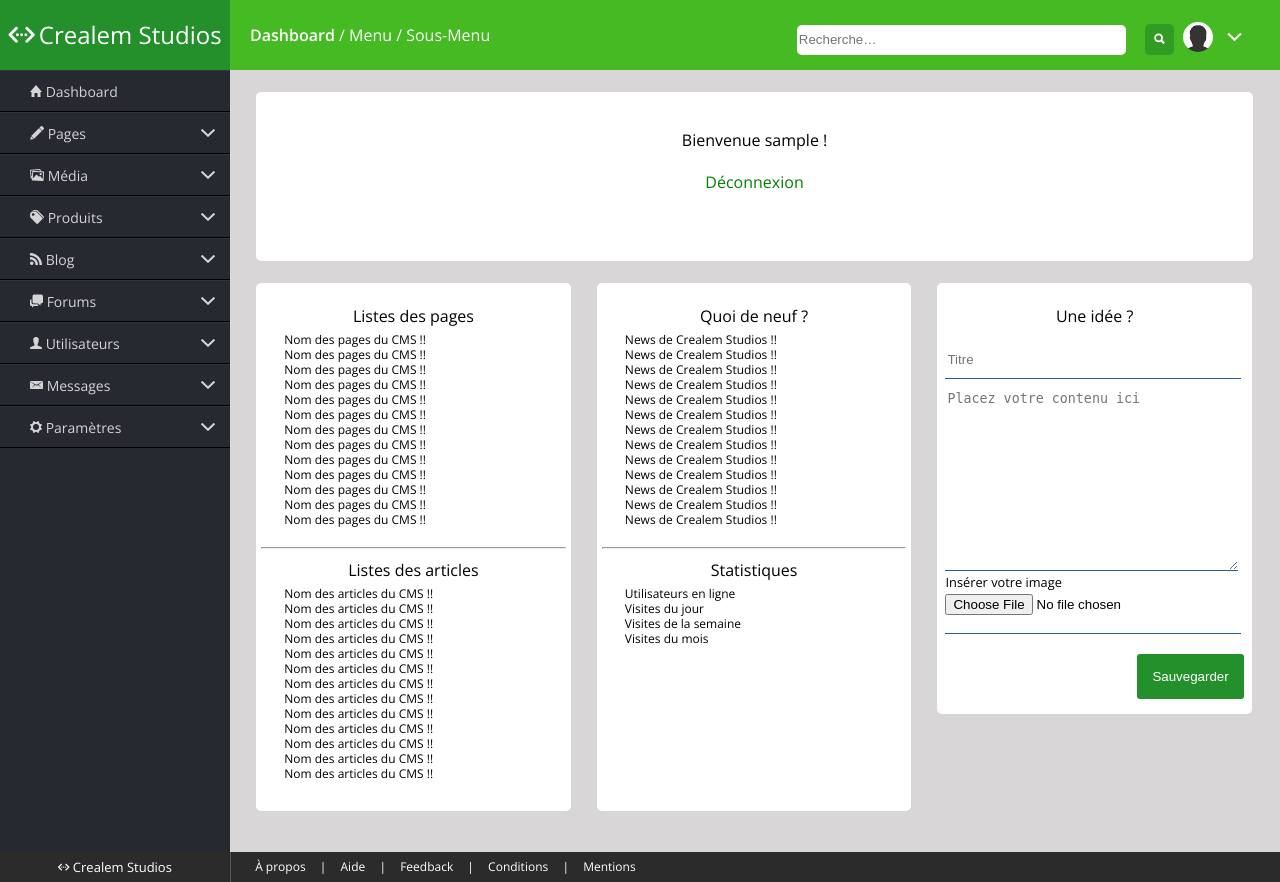
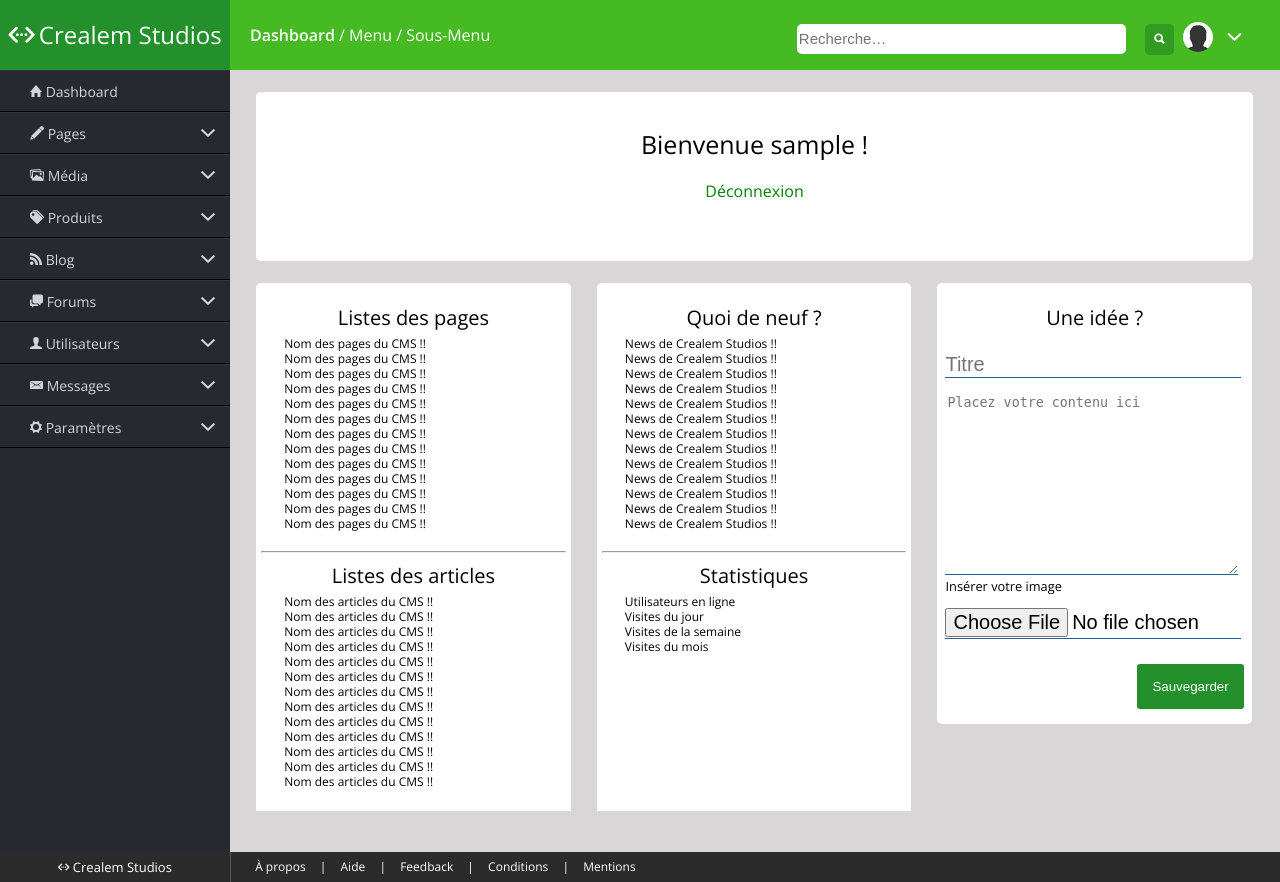
Before and after one commit to ALEMQuentin/CrealemStudios, a PHP site: page /dashboard.php in a window 1280 px wide. Run offline with PHP 8.4, Linux system fonts and the light colour scheme; the visitor is signed in with stand-in values (Sample User, id 1); some libraries are stand-ins or nearby versions; some web fonts are replaced.

Commit message:
version 0.2.7

```diff
--- a/inc/content_accueil.php
+++ b/inc/content_accueil.php
@@ -2,7 +2,7 @@
 		<article class="article welcome"><h2>Bienvenue <?php echo htmlentities(trim($_SESSION['login'])); ?> !</h2><br />
 <a href="inc/deconnexion.php">Déconnexion</a></article>
 				<article class="article" id="un">
-			<h2>Listes des pages</h2>
+			<h3>Listes des pages</h3>
 			<ul>
 				<li>Nom des pages du CMS !!</li>
 				<li>Nom des pages du CMS !!</li>
@@ -19,7 +19,7 @@
 				<li>Nom des pages du CMS !!</li>
 			</ul>
 			<hr/>
-			<h2>Listes des articles</h2>
+			<h3>Listes des articles</h3>
 			<ul>
 				<li>Nom des articles du CMS !!</li>
 				<li>Nom des articles du CMS !!</li>
@@ -37,7 +37,7 @@
 			</ul>
 		</article>
 		<article class="article" id="trois">
-			<h2>Quoi de neuf ?</h2>
+			<h3>Quoi de neuf ?</h3>
 			<ul>
 				<li>News de Crealem Studios !!</li>
 				<li>News de Crealem Studios !!</li>
@@ -54,7 +54,7 @@
 				<li>News de Crealem Studios !!</li>
 			</ul>
 			<hr/>
-			<h2>Statistiques</h2>
+			<h3>Statistiques</h3>
 			<ul>
 				<li>Utilisateurs en ligne</li>
 				<li>Visites du jour</li>
@@ -63,7 +63,7 @@
 			</ul>
 		</article>
 		<article class="article" id="quatre">
-			<h2>Une idée ?</h2>
+			<h3>Une idée ?</h3>
 			<form action="inc/brouillon.php" method="post">
 				<input type="text" placeholder="Titre" class="input">
 				<textarea placeholder="Placez votre contenu ici"></textarea>
--- a/inc/content_company.php
+++ b/inc/content_company.php
@@ -7,12 +7,12 @@
 		<input type="text" name="siret" placeholder="N°Siret" class="input">
     	<textarea name="description" placeholder="Une Courte description"></textarea>
 		<hr>
-		<h2>Référencement</h2>
+		<h3>Référencement</h3>
 		<input type="text" name="motcles" placeholder="Mots clés" class="input">
 		</form>
 	</article>
 	<article class="article small">
-		<h2>Publier</h2>
+		<h3>Publier</h3>
 		<form action="inc/registred.php" methode="GET">
 		<button class="btn" type="submit">Publier</button>
 		</form>
--- a/inc/content_edit.php
+++ b/inc/content_edit.php
@@ -5,13 +5,13 @@
 		<input type="text" name="title" placeholder="Titre" class="input">
     	<textarea id="editor" name="content" placeholder="Écrivez votre article ici"></textarea>
 		<hr>
-		<h2>Référencement</h2>
+		<h3>Référencement</h3>
 		<input type="text" name="motcles" placeholder="Mots clés" class="input">
 		<textarea name="description" placeholder="Description"></textarea>
 		</form>
 	</article>
 	<article class="article small">
-		<h2>Publier</h2>
+		<h3>Publier</h3>
 		<form action="inc/brouillon.php" methode="GET">
 		<button class="btn grey" type="submit" style="float:none">Enregistrer en tant que brouillon</button>
 		</form>
@@ -21,7 +21,7 @@
 		</form>
 	</article>
 	<article class="article small" style="margin-top:22px;">
-		<h2>Catégories</h2>
+		<h3>Catégories</h3>
 		<div class="tabs-panel">
 		<input type="checkbox" class="category" id="category1"><label for="category1" class="category">Catégorie 1</label>
 		</div>
--- a/inc/header.php
+++ b/inc/header.php
@@ -32,7 +32,7 @@
 				<i class="ion-chevron-down" id='ico-account'></i>
 			</div>
 			<div class="topmenu hide" id="topbar-menu">
-				<a href="info.php"><i class="ion-person"></i> Mes informations</a>
+				<a href="info.php"><i class="ion-person"></i> Mes Coordonnées</a>
 				<a href="company.php"><i class="ion-briefcase"></i> Mon entreprise</a>
 				<a href="inc/deconnexion.php"><i class="ion-power"></i> Se deconnecter</a>
 			</div>
--- a/index.php
+++ b/index.php
@@ -102,7 +102,7 @@ if (isset($_POST['inscription']) && $_POST['inscription'] == 'Inscription') {
 	}
 }
 ?>
-<h2>Inscription</h2><br />
+<h3>Inscription</h3><br />
 <form action="inscription.php" method="post">
 <input type="text" name="login" value="<?php if (isset($_POST['login'])) echo htmlentities(trim($_POST['login'])); ?>" placeholder="Login" required class="input"><br />
 <input type="password" name="pass" value="<?php if (isset($_POST['pass'])) echo htmlentities(trim($_POST['pass'])); ?>" placeholder="mot de passe" required class="input"><br />
--- a/src/css/app.css
+++ b/src/css/app.css
@@ -116,6 +116,7 @@ header {
 	border-radius: 5px;
 	border: none;
 	width: 80%;
+	font-size: 15px;
 }
 .search-form button {
 	background: #319b23;
@@ -246,6 +247,13 @@ header {
 	margin: 5px;
 	padding: 5px;
 	text-align: center;
+	font-size: 25px
+}
+.article h3 {
+	margin: 5px;
+	padding: 5px;
+	text-align: center;
+	font-size: 20px
 }
 #un ul, #deux ul, #trois ul {
 	height: 205px;
@@ -273,12 +281,12 @@ form {
 }
 .section .input {
 	width: 99%;
-	height: 40px;
-	margin: 5px 0;
-	padding-bottom: 0;
+	margin: 10px 0;
+	padding: 5px 0 1px;
 	background: rgb(255, 255, 255);
 	border: 0px;
 	border-bottom: 1px solid rgb(35, 94, 144);
+	font-size: 20px;
 }
 .section label {
 	font-size: 0.8em;
```
Also changed, not shown: inc/content_info.php (+5 -4 lines).
